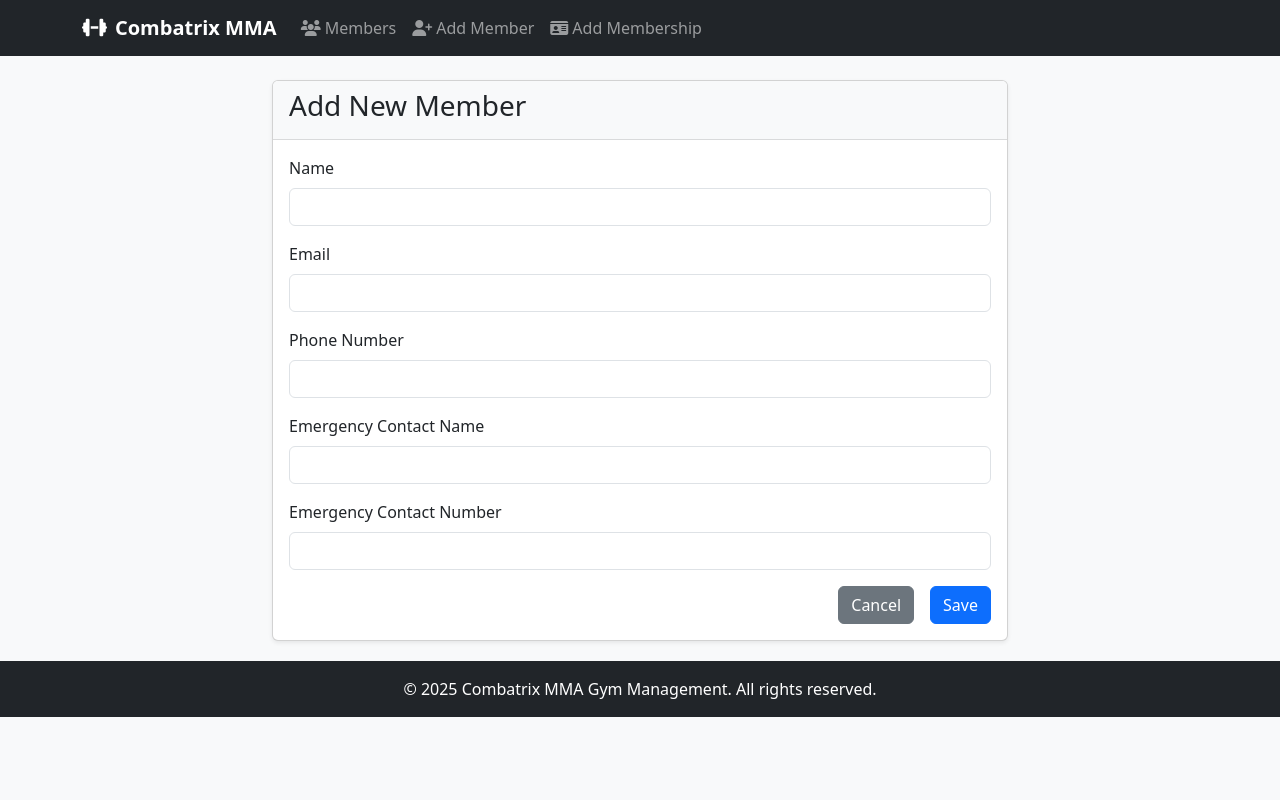
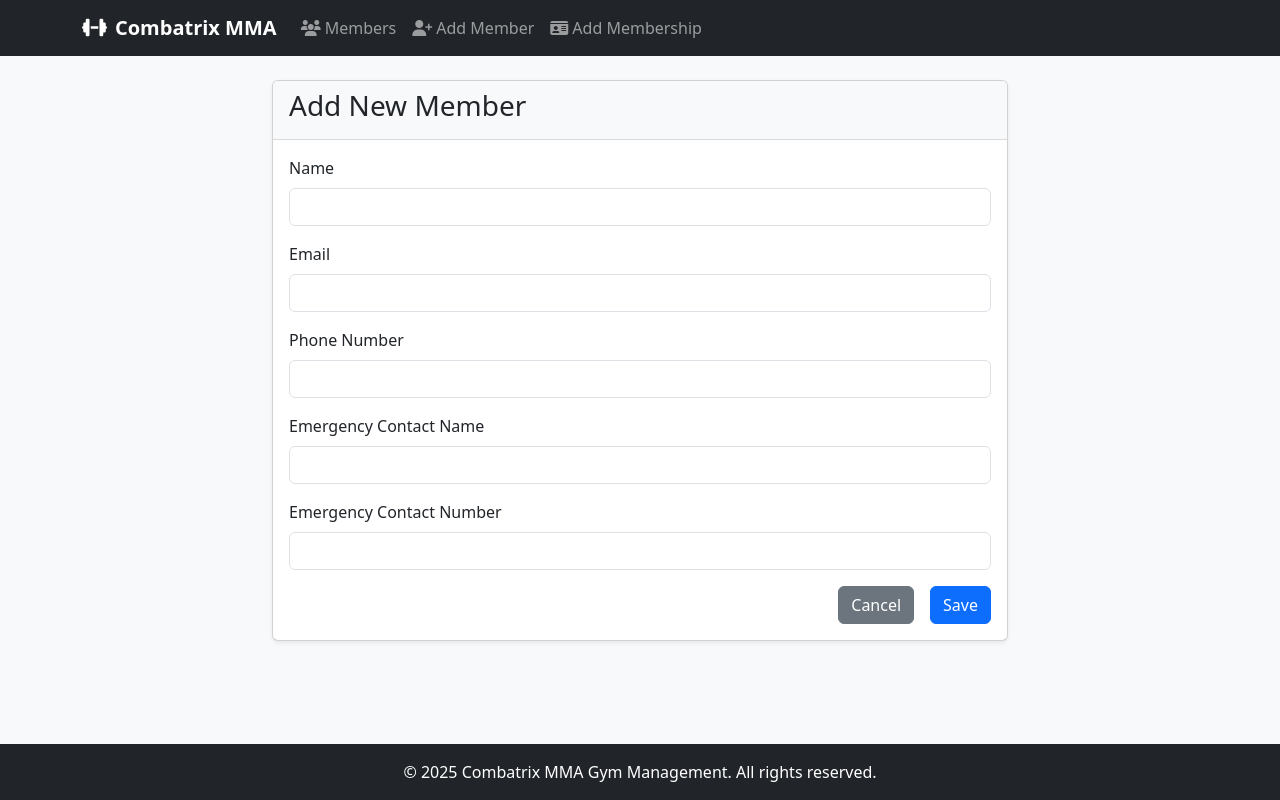
Before and after one commit to Kushagra-Dubey/combatrix-database, a Django app: page /member/new/ in a window 1280 px wide. Run offline with Django 4.2, Linux system fonts and the light colour scheme; some libraries are stand-ins or nearby versions.

Commit message:
Added logic to make footer stick at bottom

```diff
--- a/combatrix/combatrix/templates/base.html
+++ b/combatrix/combatrix/templates/base.html
@@ -1,5 +1,5 @@
 <!DOCTYPE html>
-<html lang="en">
+<html lang="en" class="h-100">
 <head>
     <meta charset="UTF-8">
     <meta name="viewport" content="width=device-width, initial-scale=1.0">
@@ -17,6 +17,9 @@
     <style>
         body {
             background-color: #f8f9fa;
+            min-height: 100vh;
+            display: flex;
+            flex-direction: column;
         }
         .navbar-brand {
             font-weight: bold;
@@ -30,15 +33,19 @@
             border-bottom: 1px solid rgba(0, 0, 0, 0.125);
             font-weight: 500;
         }
+        main {
+            flex: 1 0 auto;
+        }
         footer {
-            margin-top: 30px;
+            margin-top: auto;
             padding: 20px 0;
             background-color: #343a40;
             color: white;
+            flex-shrink: 0;
         }
     </style>
 </head>
-<body>
+<body class="d-flex flex-column h-100">
     <!-- Navigation Bar -->
     <nav class="navbar navbar-expand-lg navbar-dark bg-dark">
         <div class="container">
@@ -71,7 +78,7 @@
     </nav>
 
     <!-- Main Content -->
-    <main>
+    <main class="flex-shrink-0">
         {% block content %}
         {% endblock %}
     </main>
```
